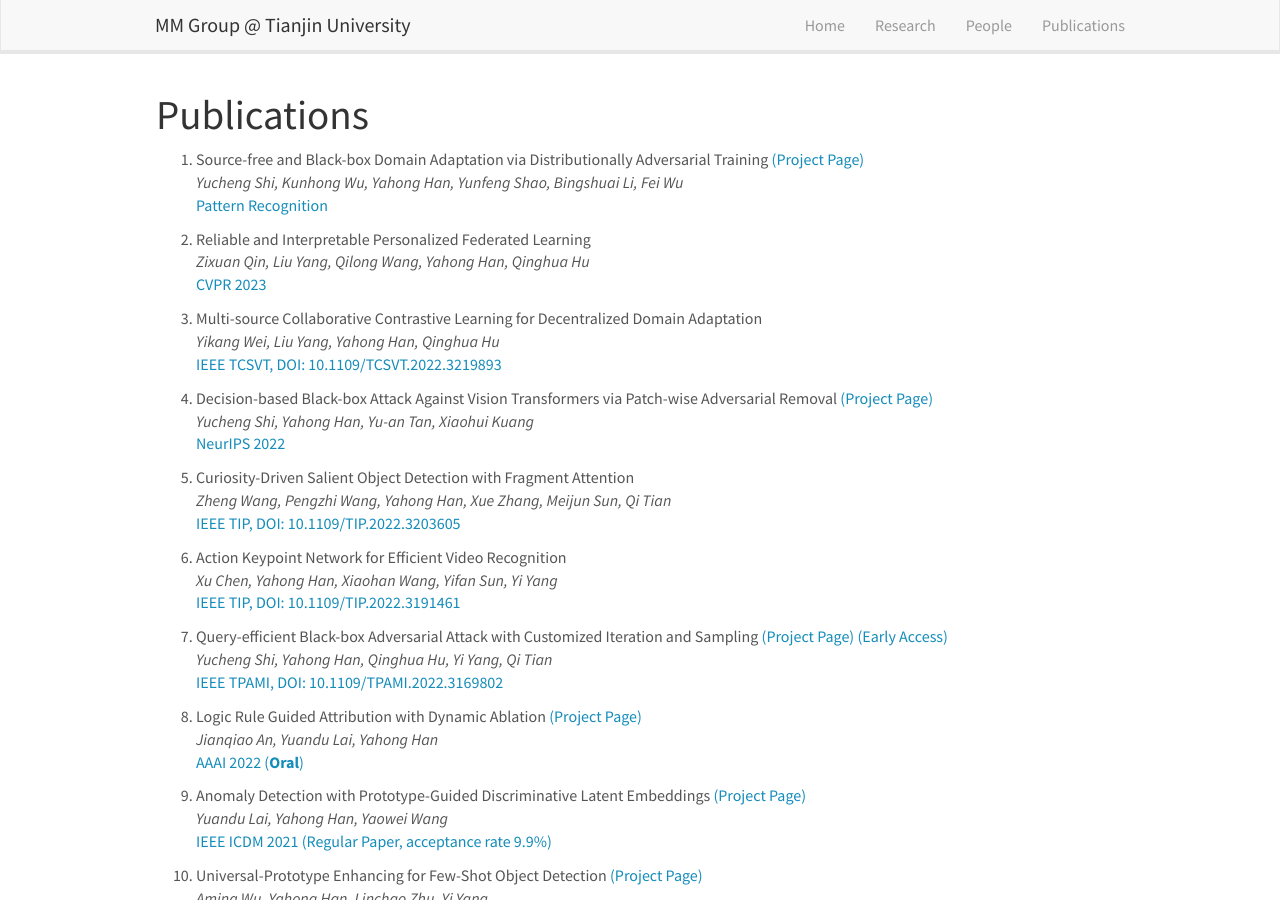
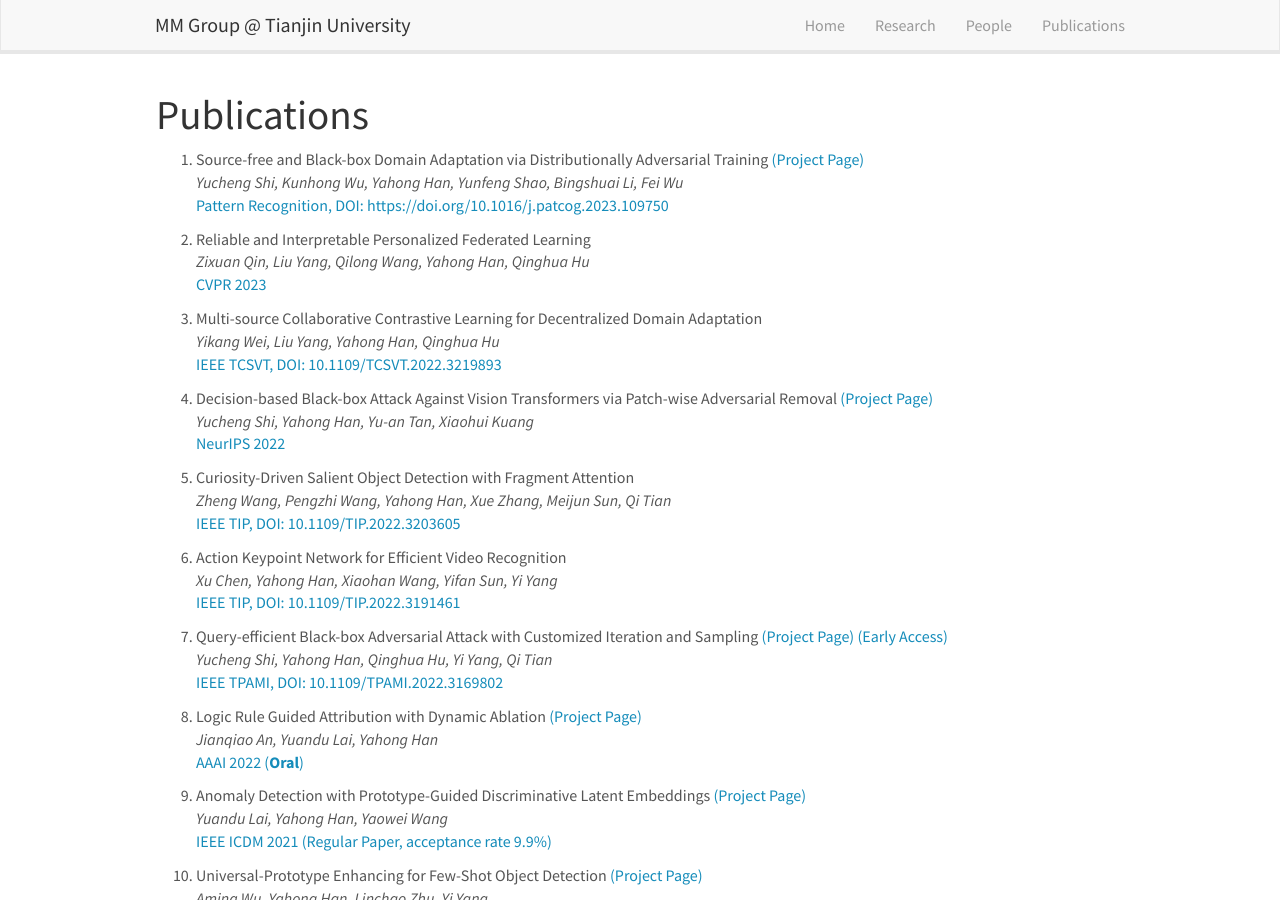
Before and after one commit to tjumm/tjumm.github.io, a Jekyll site: the page built from _pages/publications.md, in a window 1280 px wide and 900 px high. Built offline with Jekyll 4.4.1, drawn with Linux system fonts in a browser that asks for light colours; comment, search, counter and statistics services are not loaded.

Commit message:
add yucheng paper doi

```diff
--- a/_data/publist.yml
+++ b/_data/publist.yml
@@ -4,7 +4,7 @@
   authors: Yucheng Shi, Kunhong Wu, Yahong Han, Yunfeng Shao, Bingshuai Li, Fei Wu
   link:
     url:
-    display: Pattern Recognition
+    display: "Pattern Recognition, DOI: https://doi.org/10.1016/j.patcog.2023.109750"
   highlight: 0
 
 - title: "1. Reliable and Interpretable Personalized Federated Learning"
```
